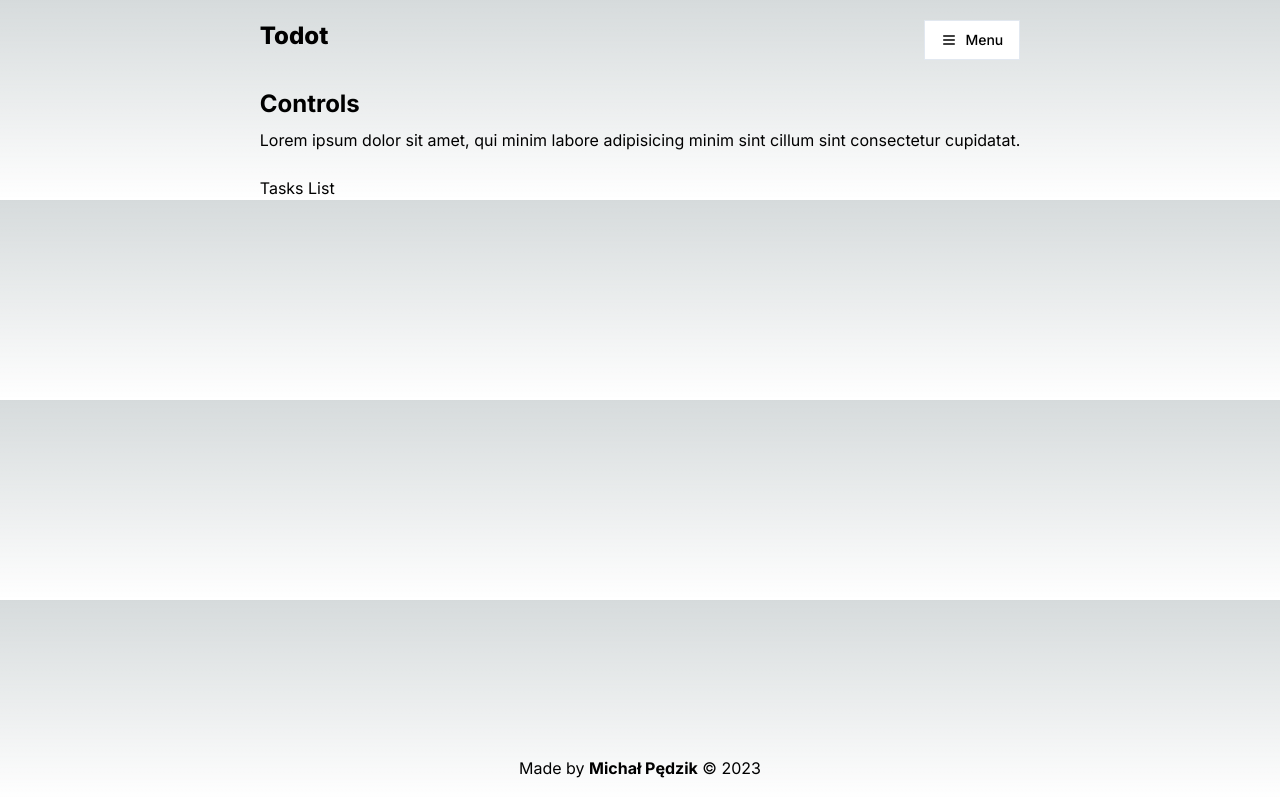
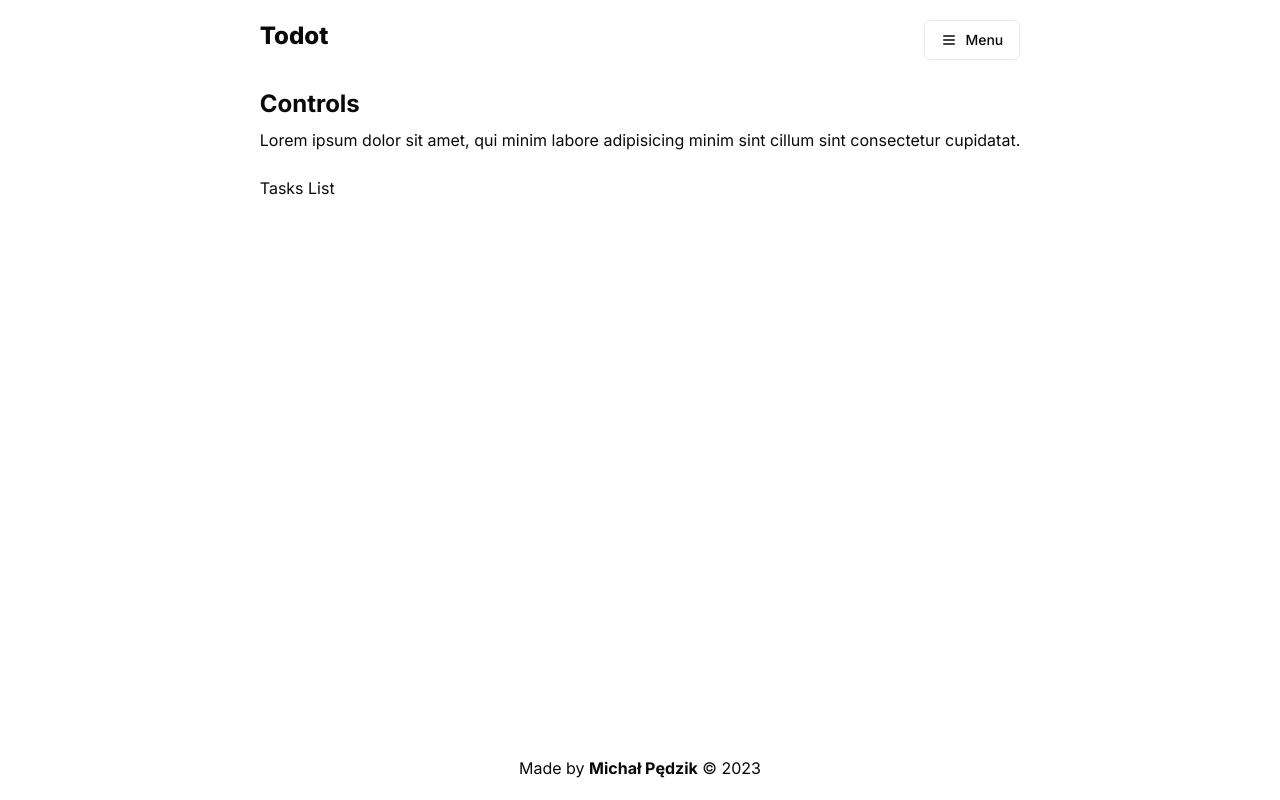
Before and after one commit to maxusify/todot, a Next.js app: page / in a window 1280 px wide. Built offline with nearby package versions, Linux system fonts and the light colour scheme.

Commit message:
TailwindCSS and shadcn/ui config improvements

```diff
--- a/package.json
+++ b/package.json
@@ -9,14 +9,17 @@
     "lint": "next lint"
   },
   "dependencies": {
+    "@radix-ui/react-checkbox": "^1.0.4",
     "@radix-ui/react-dropdown-menu": "^2.0.5",
     "@radix-ui/react-slot": "^1.0.2",
+    "@tanstack/react-table": "^8.9.3",
     "@types/node": "20.4.2",
     "@types/react": "18.2.15",
     "@types/react-dom": "18.2.7",
     "autoprefixer": "10.4.14",
     "class-variance-authority": "^0.7.0",
     "clsx": "^2.0.0",
+    "date-fns": "^2.30.0",
     "eslint": "8.45.0",
     "eslint-config-next": "13.4.10",
     "lucide-react": "^0.262.0",
--- a/src/styles/globals.css
+++ b/src/styles/globals.css
@@ -2,26 +2,77 @@
 @tailwind components;
 @tailwind utilities;
 
-:root {
-  --foreground-rgb: 0, 0, 0;
-  --background-start-rgb: 214, 219, 220;
-  --background-end-rgb: 255, 255, 255;
-}
+@layer base {
+  :root {
+    --background: 0 0% 100%;
+    --foreground: 240 10% 3.9%;
 
-@media (prefers-color-scheme: dark) {
-  :root {
-    --foreground-rgb: 255, 255, 255;
-    --background-start-rgb: 0, 0, 0;
-    --background-end-rgb: 0, 0, 0;
+    --muted: 240 4.8% 95.9%;
+    --muted-foreground: 240 3.8% 46.1%;
+
+    --popover: 0 0% 100%;
+    --popover-foreground: 240 10% 3.9%;
+
+    --card: 0 0% 100%;
+    --card-foreground: 240 10% 3.9%;
+
+    --border: 240 5.9% 90%;
+    --input: 240 5.9% 90%;
+
+    --primary: 240 5.9% 10%;
+    --primary-foreground: 0 0% 98%;
+
+    --secondary: 240 4.8% 95.9%;
+    --secondary-foreground: 240 5.9% 10%;
+
+    --accent: 240 4.8% 95.9%;
+    --accent-foreground: 240 5.9% 10%;
+
+    --destructive: 0 84.2% 60.2%;
+    --destructive-foreground: 0 0% 98%;
+
+    --ring: 240 5% 64.9%;
+
+    --radius: 0.5rem;
+  }
+
+  .dark {
+    --background: 240 10% 3.9%;
+    --foreground: 0 0% 98%;
+
+    --muted: 240 3.7% 15.9%;
+    --muted-foreground: 240 5% 64.9%;
+
+    --popover: 240 10% 3.9%;
+    --popover-foreground: 0 0% 98%;
+
+    --card: 240 10% 3.9%;
+    --card-foreground: 0 0% 98%;
+
+    --border: 240 3.7% 15.9%;
+    --input: 240 3.7% 15.9%;
+
+    --primary: 0 0% 98%;
+    --primary-foreground: 240 5.9% 10%;
+
+    --secondary: 240 3.7% 15.9%;
+    --secondary-foreground: 0 0% 98%;
+
+    --accent: 240 3.7% 15.9%;
+    --accent-foreground: 0 0% 98%;
+
+    --destructive: 0 62.8% 30.6%;
+    --destructive-foreground: 0 85.7% 97.3%;
+
+    --ring: 240 3.7% 15.9%;
   }
 }
 
-body {
-  color: rgb(var(--foreground-rgb));
-  background: linear-gradient(
-      to bottom,
-      transparent,
-      rgb(var(--background-end-rgb))
-    )
-    rgb(var(--background-start-rgb));
+@layer base {
+  * {
+    @apply border-border;
+  }
+  body {
+    @apply bg-background text-foreground;
+  }
 }
```
Also changed, not shown: tailwind.config.js (+6 -6 lines), components.json, 1 other file (tests, documents, lock files or other folders).
